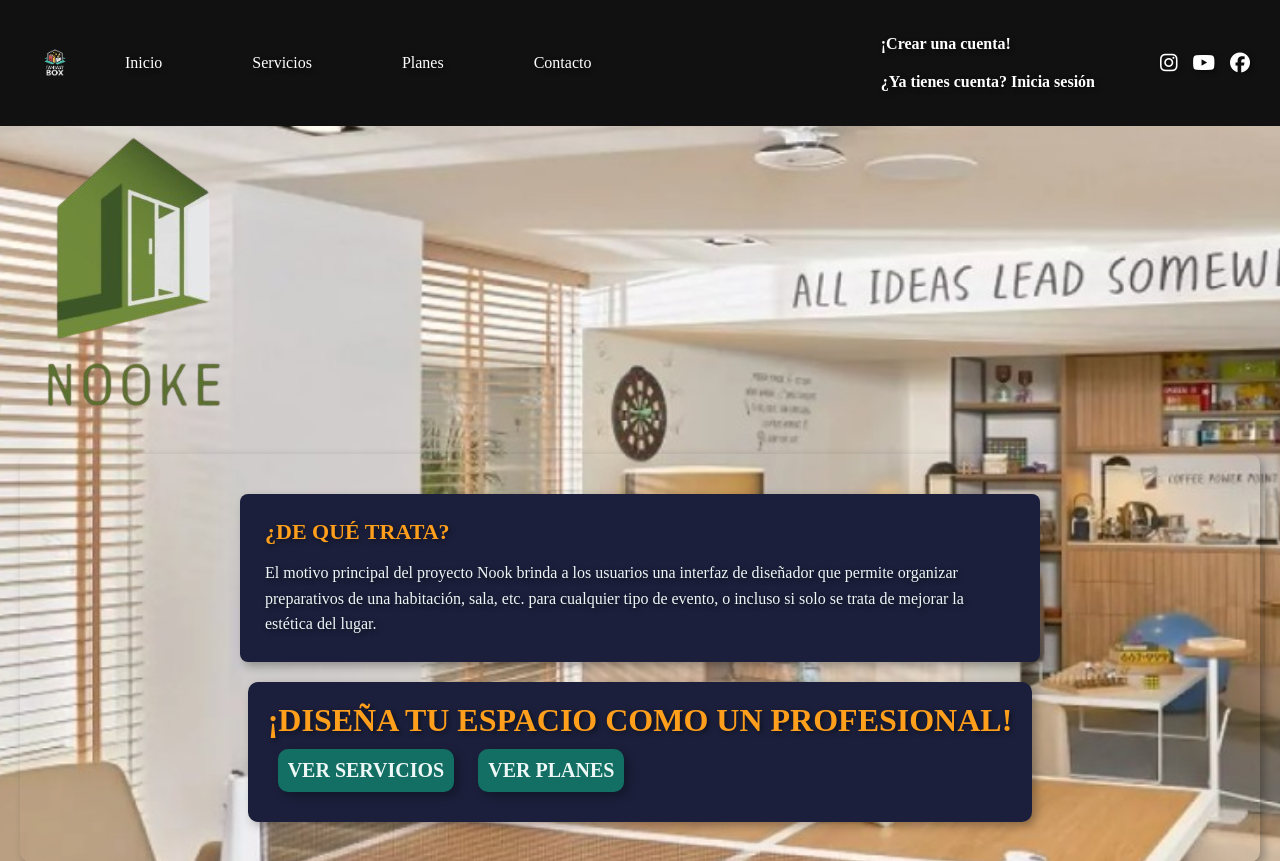
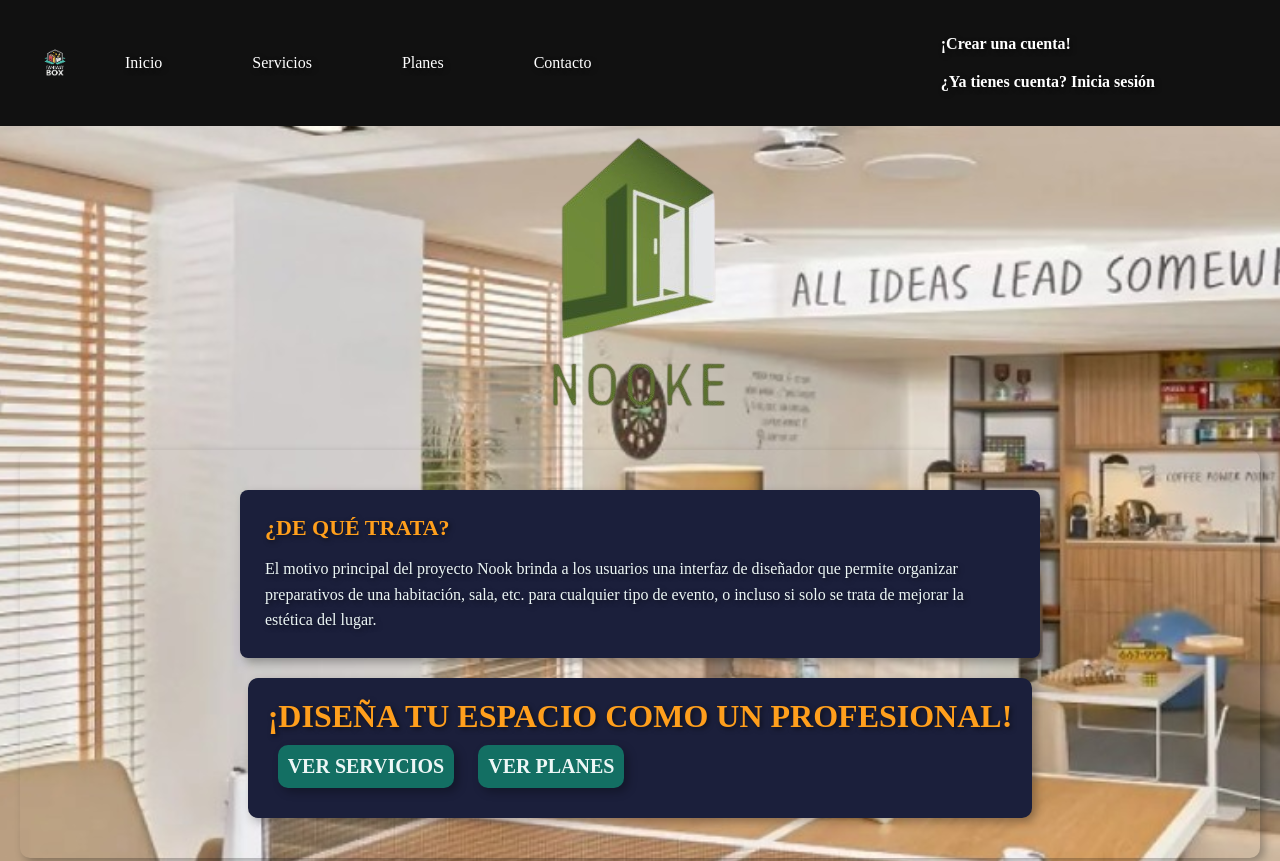
Before and after one commit to juandavidcl0212/Pagina-web-SENA, a PHP site: page / in a window 1280 px wide. Shown: the top 861 px of the page. Run offline with PHP 8.4, Linux system fonts and the light colour scheme; some libraries are stand-ins or nearby versions.

Commit message:
Centralizado de la imagen principal

```diff
--- a/CSS/index.css
+++ b/CSS/index.css
@@ -4,7 +4,10 @@ body {
   background-position: center;
   color: white;
 }
-
+img{
+  display: block;
+  margin: 0 auto;
+}
 
 .naranja {
   background-color: #FFA500;
--- a/index.html
+++ b/index.html
@@ -32,10 +32,9 @@
 <i class="fa-brands fa-youtube"></i>
 <i class="fa-brands fa-facebook"></i>
   </header>
-  <script src="https://kit.fontawesome.com/a076d05399.js" crossorigin="anonymous"></script>
 </head>
 <body>
-       <img src="assets/nooke g.png">
+       <img src="assets/nooke g.png" class="nooke-logo">
 
     <!-- Contenido principal -->
     <div class="content">
```
